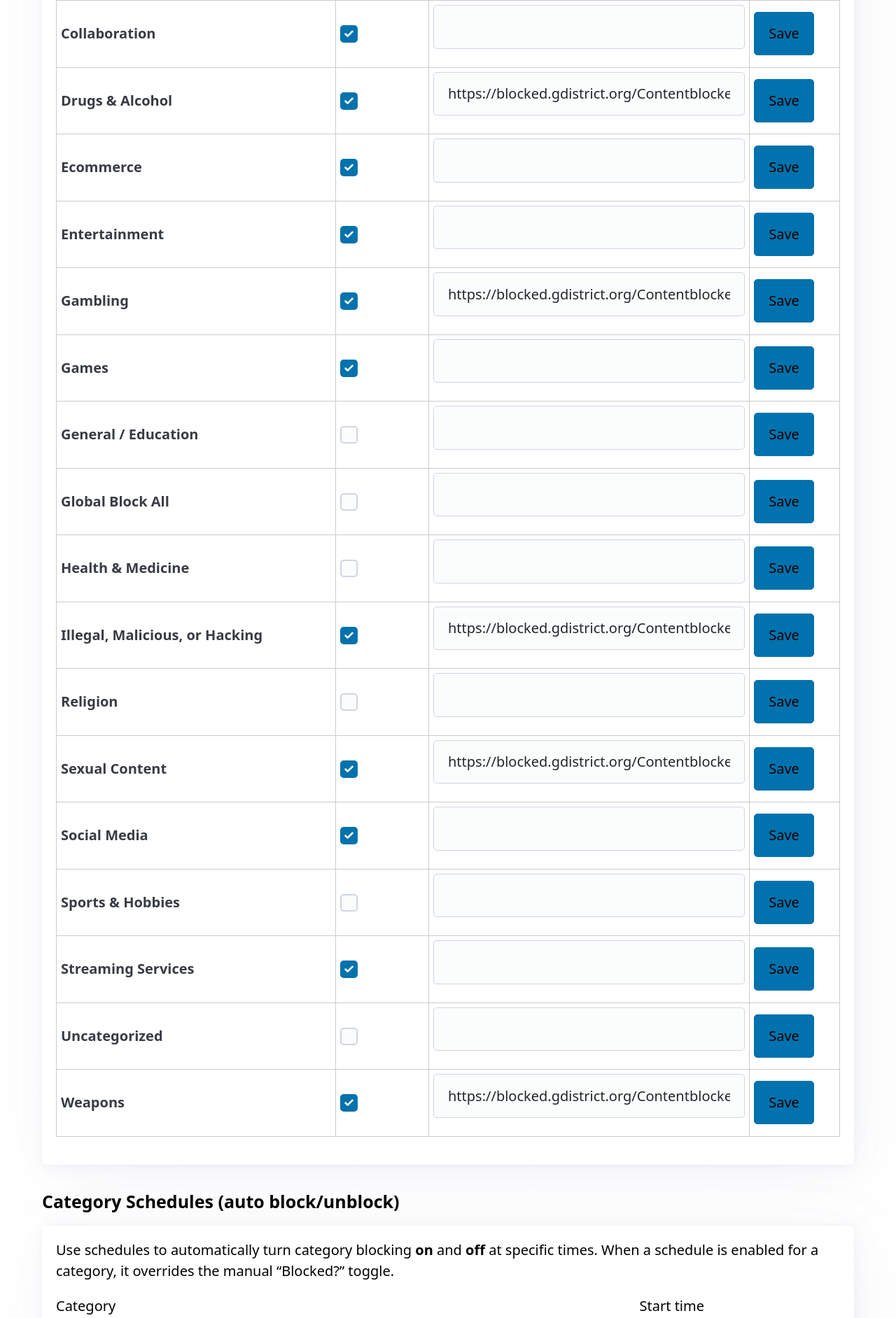
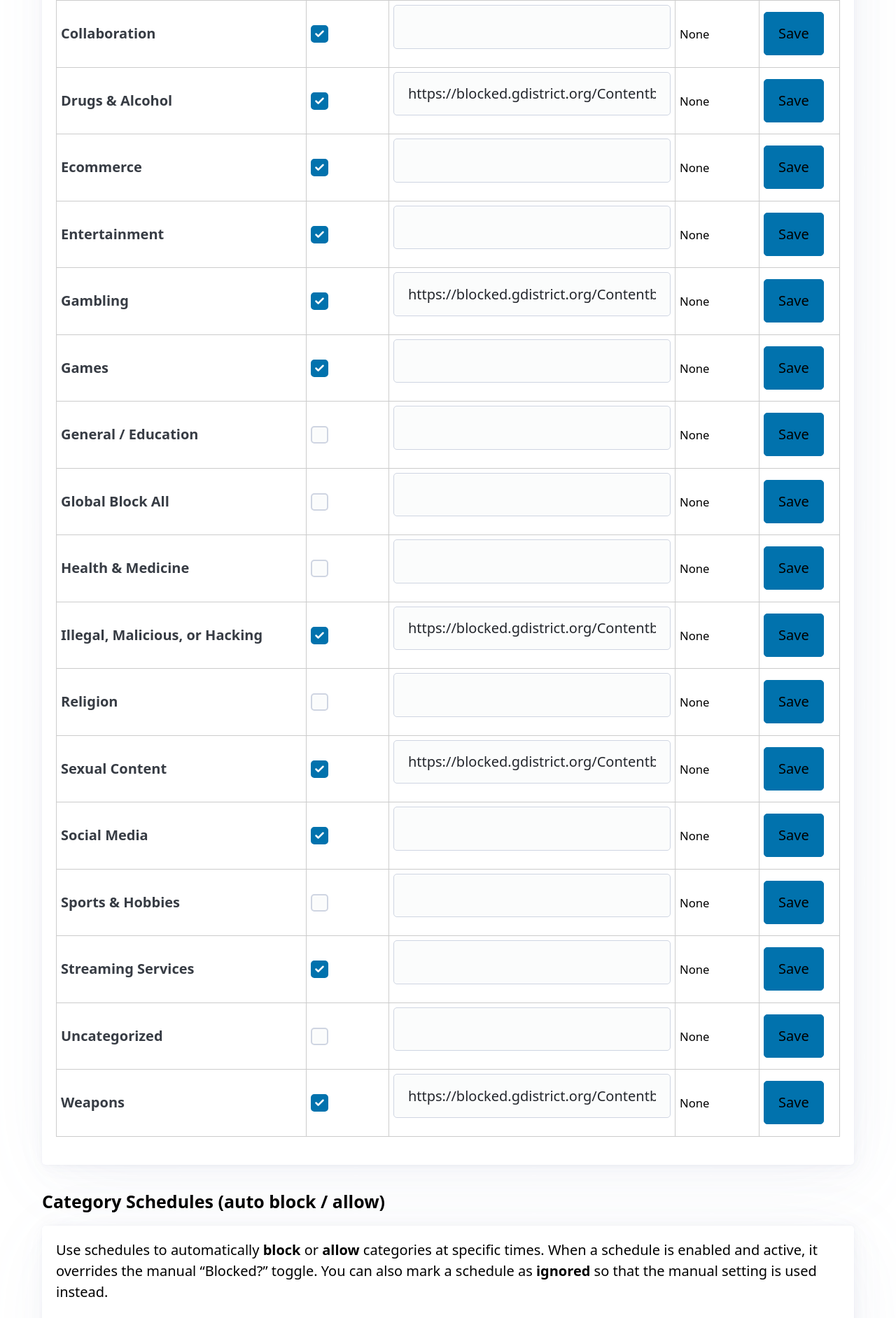
Before and after one commit to G-districts/G-School-connect-, a Flask app: template templates/admin.html in a window 1280 px wide. Shown: the part 1281-3165 px from the top of the page at 70% size. Run offline with Flask 3, Linux system fonts and the light colour scheme; the template is opened without the code that fills it, so the values that code supplies are empty; data comes from the database, SQL or seed files in the repository; some libraries are stand-ins or nearby versions.

Commit message:
Update admin.html

```diff
--- a/templates/admin.html
+++ b/templates/admin.html
@@ -34,17 +34,24 @@
 <article>
   <table>
     <thead>
-      <tr><th>Category</th><th>Blocked?</th><th>Block Page</th><th>Save</th></tr>
+      <tr>
+        <th>Category</th>
+        <th>Blocked?</th>
+        <th>Block Page</th>
+        <th>Schedule</th>
+        <th>Save</th>
+      </tr>
     </thead>
     <tbody id="cats"></tbody>
   </table>
 </article>
 
-<h4>Category Schedules (auto block/unblock)</h4>
+<h4>Category Schedules (auto block / allow)</h4>
 <article>
   <p class="mini">
-    Use schedules to automatically turn category blocking <b>on</b> and <b>off</b> at specific times.
-    When a schedule is enabled for a category, it overrides the manual “Blocked?” toggle.
+    Use schedules to automatically <b>block</b> or <b>allow</b> categories at specific times.
+    When a schedule is enabled and active, it overrides the manual “Blocked?” toggle.
+    You can also mark a schedule as <b>ignored</b> so that the manual setting is used instead.
   </p>
   <div style="display:flex; flex-wrap:wrap; gap:1rem; align-items:flex-end">
     <label>
@@ -55,6 +62,17 @@
       <input type="checkbox" id="schedEnabled">
       Enable schedule for this category
     </label>
+    <fieldset style="min-width:220px">
+      <legend>Schedule mode</legend>
+      <label>
+        <input type="radio" id="schedModeBlock" name="schedMode" value="block" checked>
+        Block during these times
+      </label>
+      <label>
+        <input type="radio" id="schedModeAllow" name="schedMode" value="allow">
+        Allow only during these times
+      </label>
+    </fieldset>
     <label>
       Start time
       <input type="time" id="schedStart">
@@ -66,6 +84,10 @@
     <label>
       <input type="checkbox" id="schedWeekdays">
       Weekdays only (Mon–Fri)
+    </label>
+    <label>
+      <input type="checkbox" id="schedOverride">
+      Ignore schedule (use manual Blocked?)
     </label>
     <button id="saveSchedule" class="secondary">Save Schedule</button>
     <small id="schedMsg" style="margin-left:6px"></small>
@@ -91,6 +113,32 @@
 // Load categories + overrides
 let _latestCategories = [];
 
+// Turn backend schedule_status + schedule into a human-readable label
+function scheduleStatusLabel(c) {
+  const status = c.schedule_status || "none";
+  const sched = c.schedule || null;
+  const mode = (sched && sched.mode) || "block";
+
+  if (status === "none" || !sched) {
+    return "None";
+  }
+  if (status === "overridden") {
+    return "On (overridden, using manual setting)";
+  }
+  if (status === "blocking_now") {
+    return "On (blocking now)";
+  }
+  if (status === "allowing_now") {
+    return "On (allowing now)";
+  }
+  if (status === "scheduled_inactive") {
+    return mode === "allow"
+      ? "Allow schedule (currently inactive)"
+      : "Block schedule (currently inactive)";
+  }
+  return status;
+}
+
 function updateScheduleForm() {
   const cats = _latestCategories || [];
   const sel = document.getElementById('schedCategory');
@@ -107,12 +155,22 @@ function updateScheduleForm() {
   const startEl = document.getElementById('schedStart');
   const endEl = document.getElementById('schedEnd');
   const weekdaysEl = document.getElementById('schedWeekdays');
-  if (!enabledEl || !startEl || !endEl || !weekdaysEl) return;
+  const modeBlockEl = document.getElementById('schedModeBlock');
+  const modeAllowEl = document.getElementById('schedModeAllow');
+  const overrideEl = document.getElementById('schedOverride');
+
+  if (!enabledEl || !startEl || !endEl || !weekdaysEl || !modeBlockEl || !modeAllowEl || !overrideEl) return;
 
   enabledEl.checked = !!(sched && sched.enabled);
   startEl.value = (sched && sched.start) || "";
   endEl.value = (sched && sched.end) || "";
   weekdaysEl.checked = !!(sched && sched.weekdays_only);
+
+  const mode = (sched && sched.mode) || "block";
+  modeAllowEl.checked = mode === "allow";
+  modeBlockEl.checked = mode !== "allow";
+
+  overrideEl.checked = !!(sched && sched.ignore_schedule);
 }
 
 async function refresh(){
@@ -126,10 +184,12 @@ async function refresh(){
   tbody.innerHTML = '';
   cats.forEach(c=>{
     const tr = document.createElement('tr');
+    const schedLabel = scheduleStatusLabel(c);
     tr.innerHTML = `
       <td><b>${c.name}</b></td>
       <td><input type="checkbox" ${c.blocked?'checked':''} data-name="${c.name}" class="blk"></td>
       <td><input type="url" value="${c.block_url||''}" data-name="${c.name}" class="bp"></td>
+      <td><small class="mini">${schedLabel}</small></td>
       <td><button data-name="${c.name}" class="saveCat">Save</button></td>
     `;
     tbody.appendChild(tr);
@@ -159,7 +219,6 @@ async function refresh(){
 }
 refresh();
 
-
 // Save global settings
 document.getElementById('save').onclick = async()=>{
   const body = {
@@ -167,24 +226,33 @@ document.getElementById('save').onclick = async()=>{
     chat_enabled: document.getElementById('chat').checked,
     passcode: document.getElementById('passcode').value
   };
-  const r = await fetch('/api/settings',{method:'POST',headers:{'Content-Type':'application/json'},body:JSON.stringify(body)});
+  const r = await fetch('/api/settings',{
+    method:'POST',
+    headers:{'Content-Type':'application/json'},
+    body:JSON.stringify(body)
+  });
   document.getElementById('msg').textContent = r.ok?'Saved':'Error';
   setTimeout(()=>document.getElementById('msg').textContent='',1500);
 };
 
-// Save individual category
+// Save individual category (manual setting)
 document.addEventListener('click', async(e)=>{
   if(e.target.classList.contains('saveCat')){
     const name = e.target.dataset.name;
     const blocked = document.querySelector('.blk[data-name="'+name+'"]').checked;
     const block_url = document.querySelector('.bp[data-name="'+name+'"]').value;
     const body = {name, blocked, block_url};
-    const r = await fetch('/api/ai/categories',{method:'POST',headers:{'Content-Type':'application/json'},body:JSON.stringify(body)});
+    const r = await fetch('/api/ai/categories',{
+      method:'POST',
+      headers:{'Content-Type':'application/json'},
+      body:JSON.stringify(body)
+    });
     alert(r.ok ? 'Saved!' : 'Error saving category');
-    refresh();
+    if (r.ok) {
+      refresh();
+    }
   }
 });
-
 
 // Save schedule for selected category
 const schedCategoryEl = document.getElementById('schedCategory');
@@ -198,7 +266,9 @@ if (schedCategoryEl && saveScheduleBtn) {
       enabled: document.getElementById('schedEnabled').checked,
       start: document.getElementById('schedStart').value || null,
       end: document.getElementById('schedEnd').value || null,
-      weekdays_only: document.getElementById('schedWeekdays').checked
+      weekdays_only: document.getElementById('schedWeekdays').checked,
+      mode: document.getElementById('schedModeAllow').checked ? 'allow' : 'block',
+      ignore_schedule: document.getElementById('schedOverride').checked
     };
     const body = { name, schedule };
     const r = await fetch('/api/ai/categories',{
@@ -222,7 +292,11 @@ document.getElementById('saveLists').onclick = async()=>{
   const allowlist = document.getElementById('allowlist').value.split("\n").map(s=>s.trim()).filter(Boolean);
   const teacher_blocks = document.getElementById('blocklist').value.split("\n").map(s=>s.trim()).filter(Boolean);
   const body = {allowlist, teacher_blocks};
-  const r = await fetch('/api/overrides',{method:'POST',headers:{'Content-Type':'application/json'},body:JSON.stringify(body)});
+  const r = await fetch('/api/overrides',{
+    method:'POST',
+    headers:{'Content-Type':'application/json'},
+    body:JSON.stringify(body)
+  });
   document.getElementById('msg2').textContent = r.ok?'Saved':'Error';
   setTimeout(()=>document.getElementById('msg2').textContent='',1500);
 };
```
